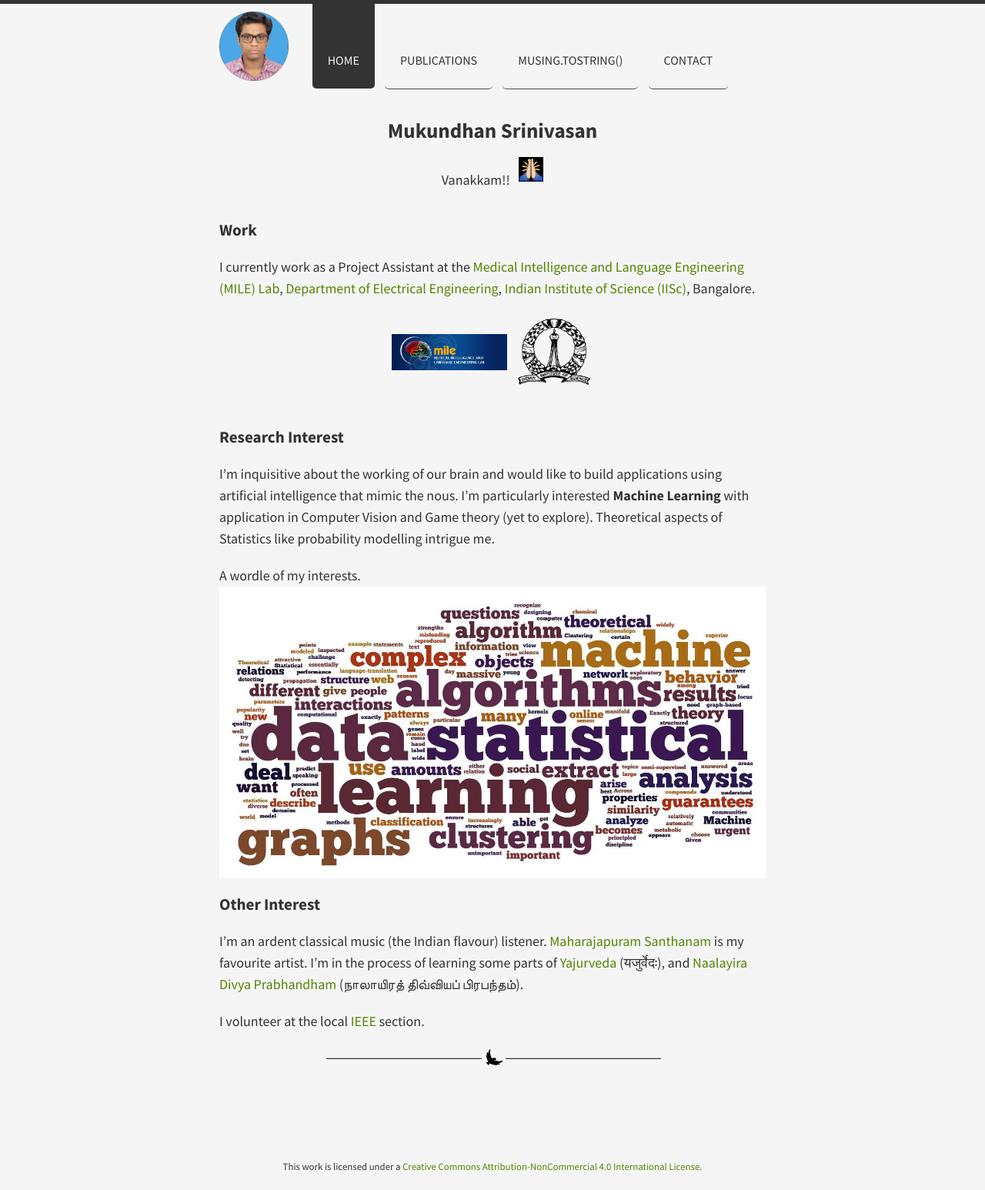
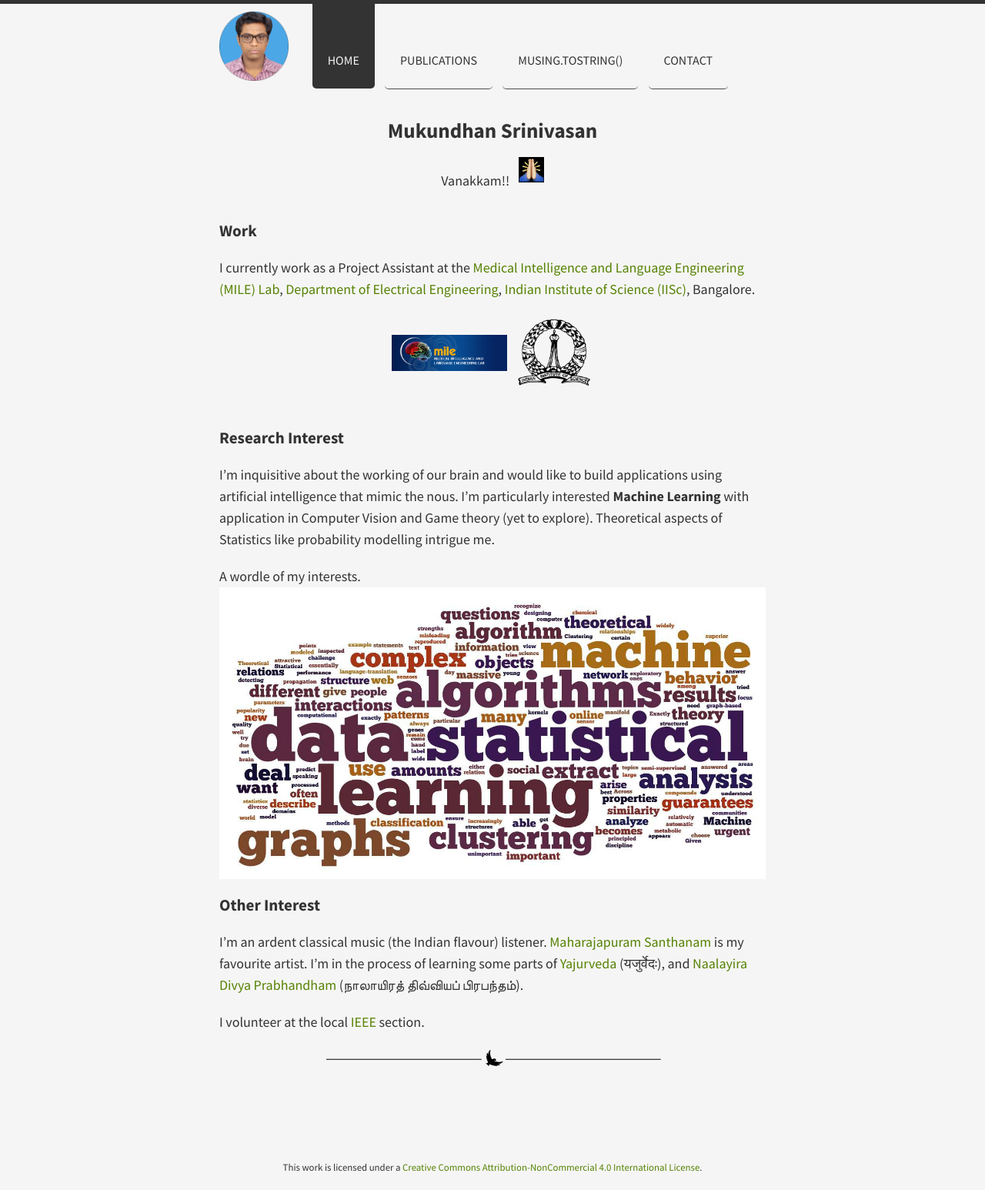
Before and after one commit to forkmsrini/forkmsrini.github.io-master, a Jekyll site: the page built from index.md, in a window 1280 px wide. Shown: the whole page at 77% size. Built offline with Jekyll 4.4.1, drawn with Linux system fonts in a browser that asks for light colours; nearby versions of some CDN libraries; Markdown is read by kramdown in place of the engine named in the settings.

Commit message:
Update index.md

```diff
--- a/index.md
+++ b/index.md
@@ -7,7 +7,7 @@
 <div align="center">
 <table text-align="center">
 <tr>
-<td>Vanakkam!!</td><td><img src='/public/images/vanakkam.png' width='32' border='0'></td>
+<td>Vanakkam!!</td><td><img src='/public/images/vanakkam.png' width='33' border='0'></td>
 </tr>
 </table>
 </div>
```
